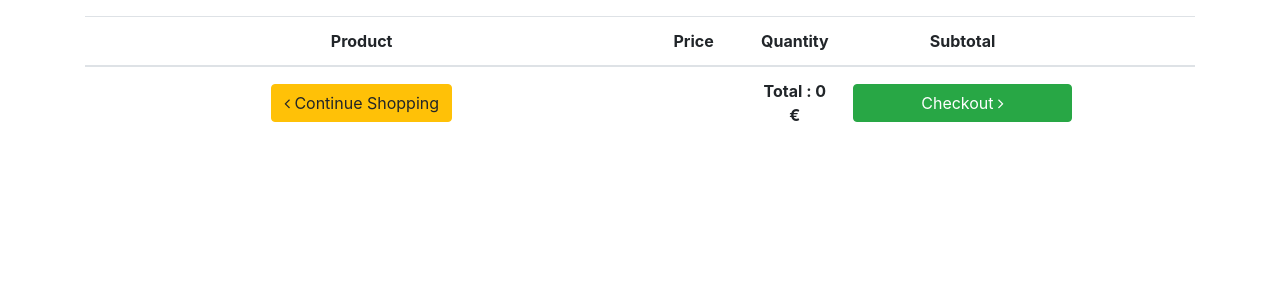
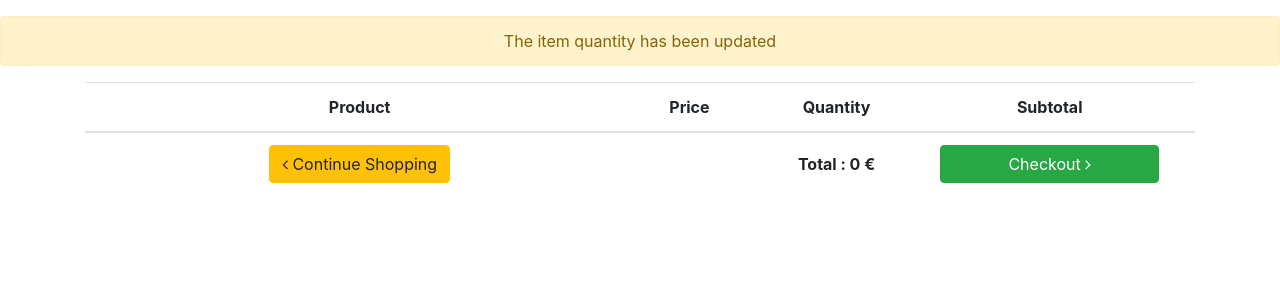
Before and after one commit to Toorain/WheatShop, a PHP site: page /index.php?p=basket&item=updated in a window 1280 px wide. Shown: the part 76-376 px from the top of the page. Run offline with PHP 8.4, Linux system fonts and the light colour scheme; data that the repository does not hold is empty; some libraries are stand-ins or nearby versions.

Commit message:
Modify quantity update v1.2
- User can now update the quantity of item from within the basket.

```diff
--- a/basketVerif.php
+++ b/basketVerif.php
@@ -13,8 +13,11 @@ if (isset($_GET['item'])) {
 		$addedToCart = 'added';
 	} else if ($_GET['item'] == 'notlogged') {
 		$addedToCart = 'notlogged';
+	} else if ($_GET['item'] == 'updated'){
+		$addedToCart = 'updated';
 	}
 }
+
 
 //Check if something is deleted from the basket
 $itemDelete = false;
--- a/index.php
+++ b/index.php
@@ -27,6 +27,9 @@ require_once 'session.php';
  */
 require_once 'isPassUpdated.php';
 
+// echo '<pre>';
+// var_dump($_SESSION['User']);
+// echo '</pre>';
 
 $ref = '';
 if (isset($_GET['ref'])) {
@@ -68,7 +71,8 @@ switch ($page) {
 	case 'basket':
 	echo $twig->render('Front/basket.twig', ['strains' => $data,
 																					 'basketItems' => $basketContent,
-																					 'itemDelete' => $itemDelete ]);
+																					 'itemDelete' => $itemDelete,
+																					 'addedToCart' => $addedToCart]);
 	break;
 	case 'Parfumée':
 	echo $twig->render('Front/parfumee.twig', ['strains' => $data]);
@@ -83,7 +87,7 @@ switch ($page) {
 	echo $twig->render('Front/strains.twig', ['strains' => $data]);
 	break;
 	case 'item':
-	echo $twig->render('Front/item.twig', ['strains' => $data, 'ref' => $ref, 'addedToCart' => $addedToCart ]);
+	echo $twig->render('Front/item.twig', ['strains' => $data, 'ref' => $ref, 'addedToCart' => $addedToCart]);
 	break;
 	case 'register':
 	echo $twig->render('Front/register.twig', ['logged' => $logged]);
--- a/templates/Front/account.twig
+++ b/templates/Front/account.twig
@@ -27,14 +27,14 @@
 							<div class="form-row mt-3 mb-4">
                 <div class="col-md-5 m-auto">
                   <label for="password">New Password</label>
-                  <input type="text" class="form-control" id="password" placeholder="Password" name="newPass" required>
+                  <input type="password" class="form-control" id="password" placeholder="Password" name="newPass" required>
                   <div class="invalid-feedback">
                     New password invalid
                   </div>
                 </div>
                 <div class="col-md-5 m-auto">
                   <label for="passwordCheck">Re-enter new password</label>
-                  <input type="text" class="form-control" id="passwordCheck" placeholder="Password" name="newPassCheck" required>
+                  <input type="password" class="form-control" id="passwordCheck" placeholder="Password" name="newPassCheck" required>
                   <div class="invalid-feedback">
                     New password invalid
                   </div>
@@ -51,7 +51,7 @@
                   </div>
                 </div>
               </div>
-              <button class="btn btn-primary" type="submit">Submit form</button>
+              <button class="btn btn-primary" type="submit">Change Password</button>
             </form>
 
           </div>
--- a/templates/Front/basket.twig
+++ b/templates/Front/basket.twig
@@ -4,6 +4,11 @@
 {% if itemDelete %}
 	<div class="alert alert-danger success-alert" role="alert">
 		The item has been erased from the cart
+	</div>
+{% endif %}
+{% if addedToCart == 'updated' %}
+	<div class="alert alert-warning warning-alert" role="alert">
+		The item quantity has been updated
 	</div>
 {% endif %}
 <link href="https://stackpath.bootstrapcdn.com/font-awesome/4.7.0/css/font-awesome.min.css" rel="stylesheet">
@@ -35,15 +40,17 @@
         </td>
         <td data-th="Price">{{ item['price'] }} €</td>
         <td data-th="Quantity">
-          <form action="" method="">
-            <input id="itemscount" type="number" class="form-control text-center" value="{{ item['qte'] }}">
-          </form>
+          <form action="refreshBasket.php" method="post">
+            <input id="itemscount" type="number" class="form-control text-center" name="itemqte" value="{{ item['qte'] }}"
+            style="{% if addedToCart == 'updated' %}background-color: #ffe496{% endif %}">
+            <input type="hidden" name="itemRef" value='{{ item['ref'] }}'>
         </td>
         <td data-th="Subtotal" class="text-center">
         {% set totalItem = item['price'] * item['qte'] %}
         {{ totalItem }} € </td>
         <td class="actions" data-th="">
-          <button href="" class="btn btn-info btn-sm"><i class="fa fa-refresh"></i></button>
+            <button type="submit" class="btn btn-info btn-sm"><i class="fa fa-refresh"></i></button>
+          </form>
           <form action="delProduct.php" method="POST">
             <input type="hidden" name="itemRef" value='{{ item['ref'] }}'>
             <button type="submit" class="btn btn-danger btn-sm"><i class="fa fa-trash-o"></i></button>
@@ -56,7 +63,7 @@
       <tr>
         <td><a href="?p=strains" class="btn btn-warning"><i class="fa fa-angle-left"></i> Continue Shopping</a></td>
         <td colspan="1" class="hidden-xs"></td>
-        <td class="hidden-xs text-center"><strong>Total :
+        <td class="hidden-xs col-md-12 col-xl-2 text-center"><strong>Total :
         {% set total = 0 %}
         {% for price in basketItems %}
           {% set total = total + (price['price'] * price['qte']) %}
@@ -67,5 +74,4 @@
     </tfoot>
   </table>
 </div>
-
 {% endblock %}
```
Also changed, not shown: includes/class/basket.class.php (+13 -0 lines), refreshBasket.php (added, +15 -0 lines).
